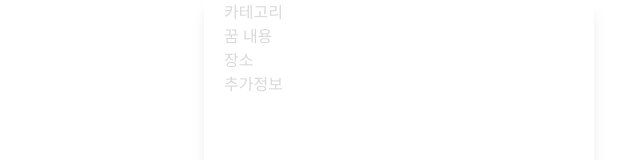
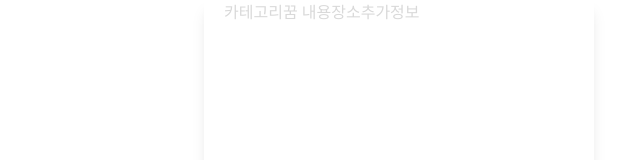
Before and after one commit to ggumms/ggumtle, a React (Vite) app in the folder frontend/: page /bucket/write in a window 1280 px wide. Shown: the top 160 px of the page, without its empty margins (241-881 px from the left). Built offline with nearby package versions, Linux system fonts and the light colour scheme.

Commit message:
레이아웃 애니메이션 임시 커밋

```diff
--- a/frontend/src/components/NavigationHeader.tsx
+++ b/frontend/src/components/NavigationHeader.tsx
@@ -7,15 +7,21 @@ interface NavigationHeaderProps {
 }
 
 const NavigationHeader = ({ headerData }: NavigationHeaderProps) => {
+	// const numOfHeaderItem = headerData.length
+	const borderBottomSize = '64px'
+	const listGapSize = '8px'
+
 	return (
-		<ul>
+		<ul className={`flex gap-[${listGapSize}] after:w-[${borderBottomSize}] after:h-[2px]`}>
 			{headerData.map((headerItem, index) => {
 				return (
-					<li key={`hedaer-${index}`}>
+					<li key={`hedaer-${index}`} className={`w-[${borderBottomSize}]`}>
 						<NavLink
 							to={headerItem.path}
 							className={({ isActive }) =>
-								isActive ? 'text-[#454645] font-[700]' : 'text-[#D9D9D9]'
+								isActive
+									? 'text-[#454645] font-[700] border-b-2 inline-block w-full text-center'
+									: 'text-[#D9D9D9] inline-block w-full text-center'
 							}
 						>
 							{headerItem.name}
--- a/frontend/src/components/layout/MutiPageLayout/MultiPageLayout.tsx
+++ b/frontend/src/components/layout/MutiPageLayout/MultiPageLayout.tsx
@@ -6,6 +6,8 @@ import { MultiPageHeaderInfo } from '../../../types/router'
 interface MultiPageLayoutProps {
 	headerData: MultiPageHeaderInfo[]
 }
+
+// TODO: div 태그 삭제하기
 const MultiPageLayout = ({ headerData }: MultiPageLayoutProps) => {
 	return (
 		<div>
```
